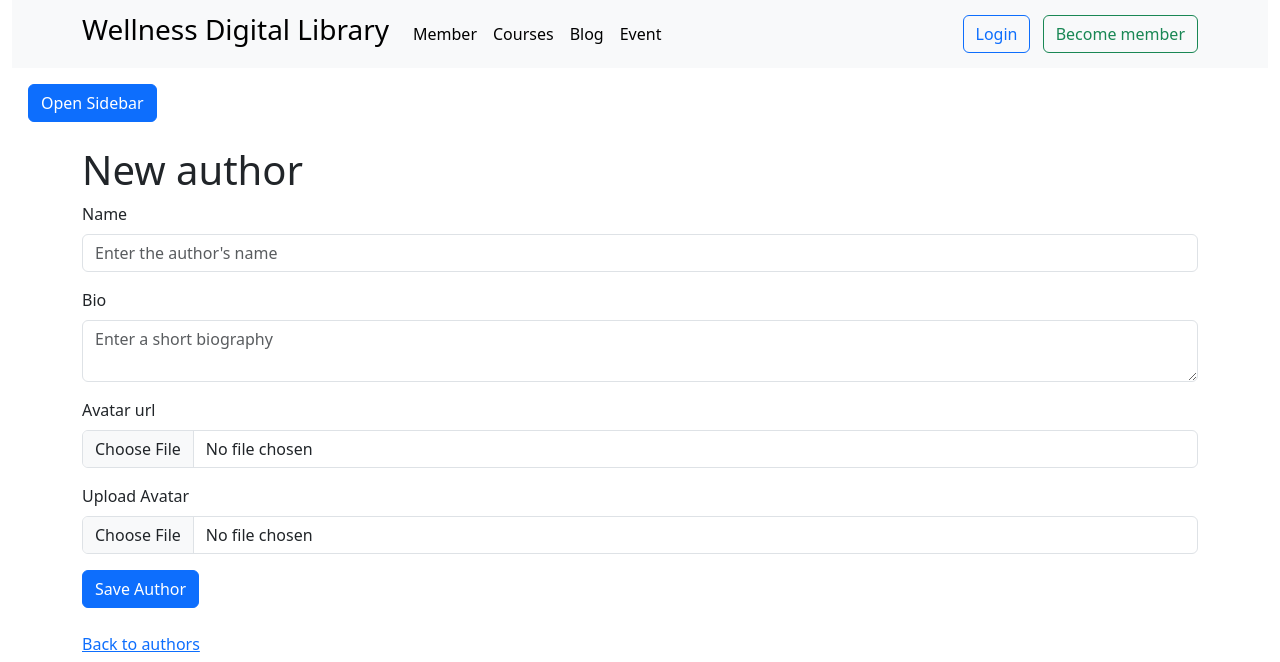
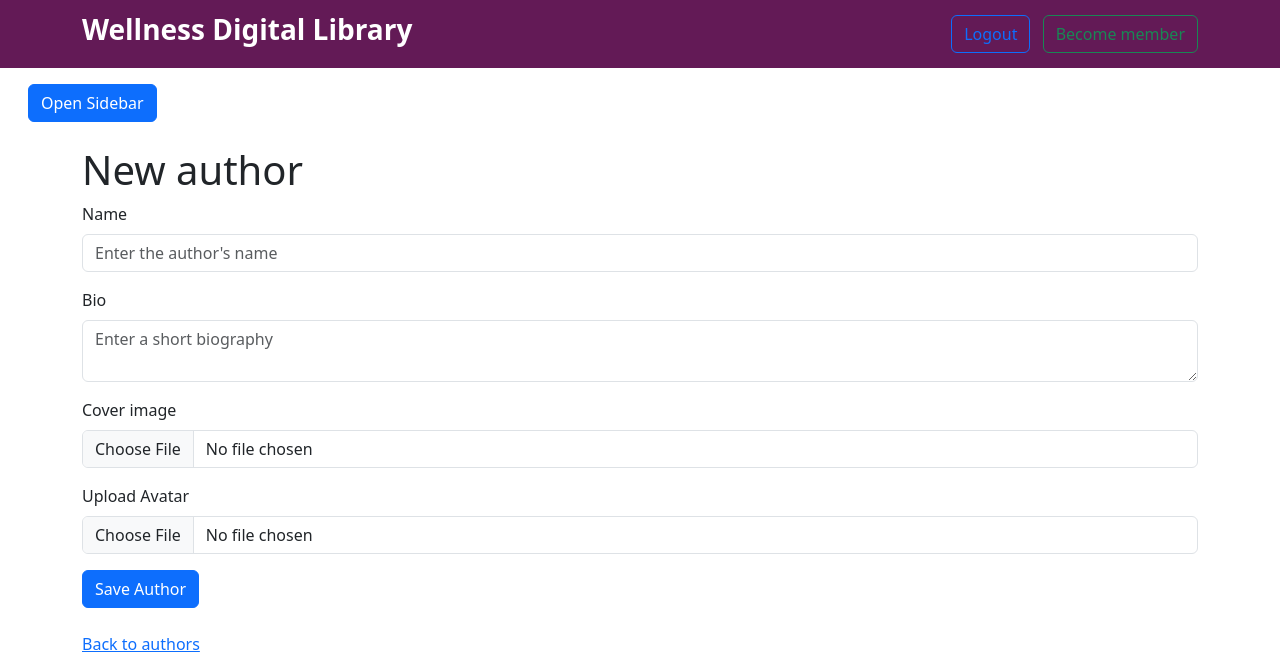
Before and after one commit to walimike/wellness_digital_library, a Rails app: page /authors/new in a window 1280 px wide. Shown: the top 662 px of the page. Run offline with Rails 7, Linux system fonts and the light colour scheme; style sheets or scripts are compiled from the project's sources; some libraries are stand-ins or nearby versions.

Commit message:
round up intitial layout

```diff
--- a/app/controllers/books_controller.rb
+++ b/app/controllers/books_controller.rb
@@ -66,6 +66,6 @@ class BooksController < ApplicationController
 
     # Only allow a list of trusted parameters through.
     def book_params
-      params.require(:book).permit(:title, :author, :genre, :synopsis, :rating, :cover_image, :file_path, :availability_status, :author_id, :category_id)
+      params.require(:book).permit(:title, :author, :genre, :synopsis, :rating, :cover_image, :file, :availability_status, :author_id, :category_id)
     end
 end
--- a/app/models/book.rb
+++ b/app/models/book.rb
@@ -1,4 +1,6 @@
 class Book < ApplicationRecord
   belongs_to :category
   belongs_to :author
+  has_one_attached :cover_image
+  has_one_attached :file
 end
--- a/app/views/authors/_form.html.erb
+++ b/app/views/authors/_form.html.erb
@@ -21,8 +21,8 @@
   </div>
 
   <div class="mb-3">
-    <%= form.label :avatar_url, class: "form-label" %>
-    <%= form.file_field :avatar_url, class: "form-control" %>
+    <%= form.label :cover_image, class: "form-label" %>
+    <%= form.file_field :cover_image, class: "form-control" %>
   </div>
 
   <div class="mb-3">
--- a/app/views/books/_form.html.erb
+++ b/app/views/books/_form.html.erb
@@ -46,8 +46,8 @@
   </div>
 
   <div class="mb-3">
-    <%= form.label :file_path, class: "form-label" %>
-    <%= form.file_field :file_path, class: "form-control" %>
+    <%= form.label :file, class: "form-label" %>
+    <%= form.file_field :file, class: "form-control" %>
   </div>
 
   <div class="mb-3">
--- a/app/views/layouts/application.html.erb
+++ b/app/views/layouts/application.html.erb
@@ -11,40 +11,24 @@
   </head>
 
   <body>
-    <div class="container-fluid">
-      <!-- Navbar -->
-      <nav class="navbar navbar-expand-lg bg-light">
+    <nav class="navbar navbar-expand-lg custom-navbar">
       <div class="container">
         <a class="navbar-brand" href="/">
-            <h3>Wellness Digital Library</h3>
+          <h3 class="wellness">Wellness Digital Library</h3>
         </a>
         <button class="navbar-toggler" type="button" data-bs-toggle="collapse" data-bs-target="#navbarTogglerDemo02" aria-controls="navbarTogglerDemo02" aria-expanded="false" aria-label="Toggle navigation">
           <span class="navbar-toggler-icon"></span>
         </button>
         <div class="collapse navbar-collapse" id="navbarTogglerDemo02">
-            <ul class="navbar-nav me-auto mb-2 mb-lg-0">
-              <li class="nav-item">
-                <a class="nav-link active" aria-current="page" href="#">Member</a>
-              </li>
-              <li class="nav-item">
-                <a class="nav-link active" href="#">Courses</a>
-              </li>
-              <li class="nav-item">
-                <a class="nav-link active" aria-current="page" href="#">Blog</a>
-              </li>
-              <li class="nav-item">
-                <a class="nav-link active" aria-current="page" href="#">Event</a>
-              </li>
-            </ul>
-            <form>
-              <a class="btn btn-outline-primary me-2" href="#">Login</a>
+          <form class="ms-auto"> <!-- Added ms-auto to push to the right -->
+            <a class="btn btn-outline-primary me-2" href="#">Logout</a>
             <a class="btn btn-outline-success" href="#">Become member</a>
           </form>
         </div>
       </div>
     </nav>
 
-      <!-- Expandable Sidenav -->
+    <div class="container-fluid">
       <div class="d-flex">
         <div class="offcanvas offcanvas-start bg-light" id="sidenav" aria-labelledby="sidenavLabel">
           <div class="offcanvas-header">
@@ -82,3 +66,12 @@
     </div>
   </body>
 </html>
+<style>
+  .custom-navbar {
+    background-color: #631A56;
+  }
+  .wellness {
+    color: white;
+    font-weight: bold;
+  }
+</style>
```
Also changed, not shown: app/views/books/_book.html.erb (+11 -2 lines). Lines whose indentation alone changed are shown as unchanged.
